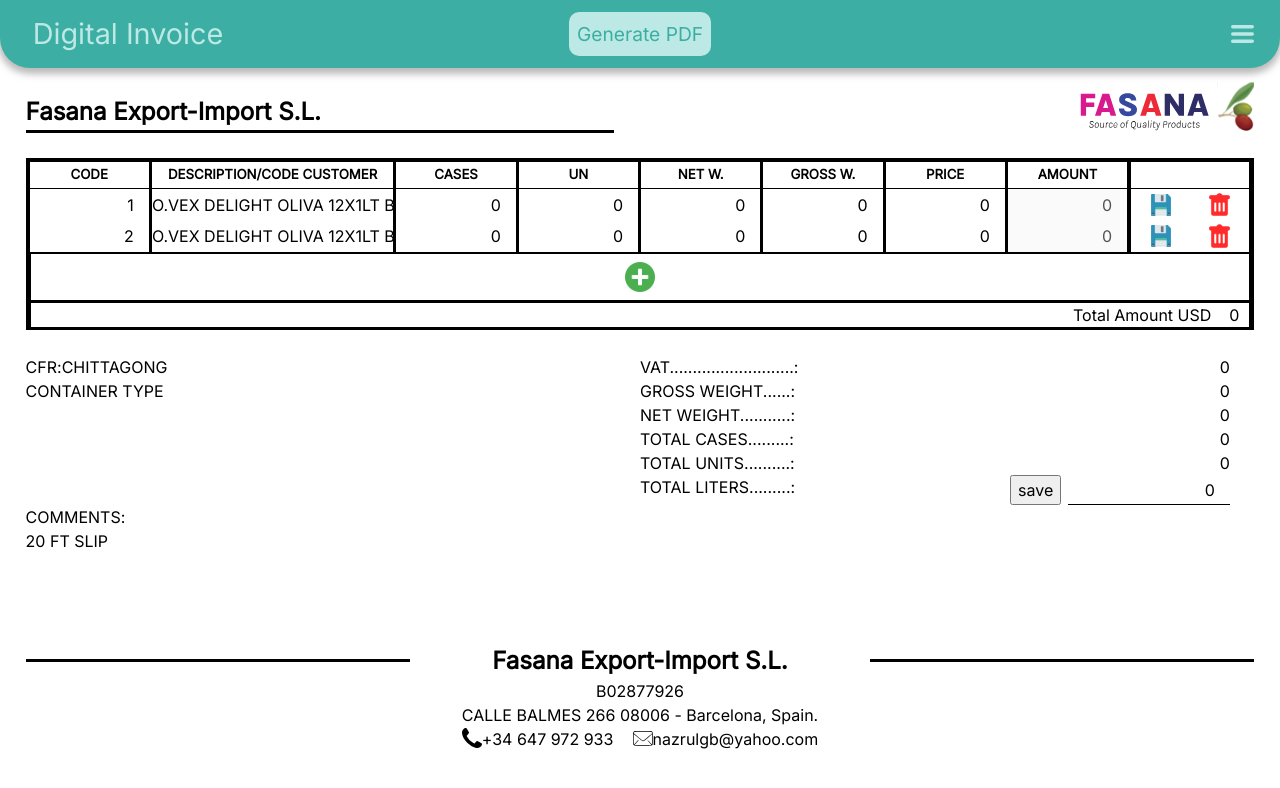
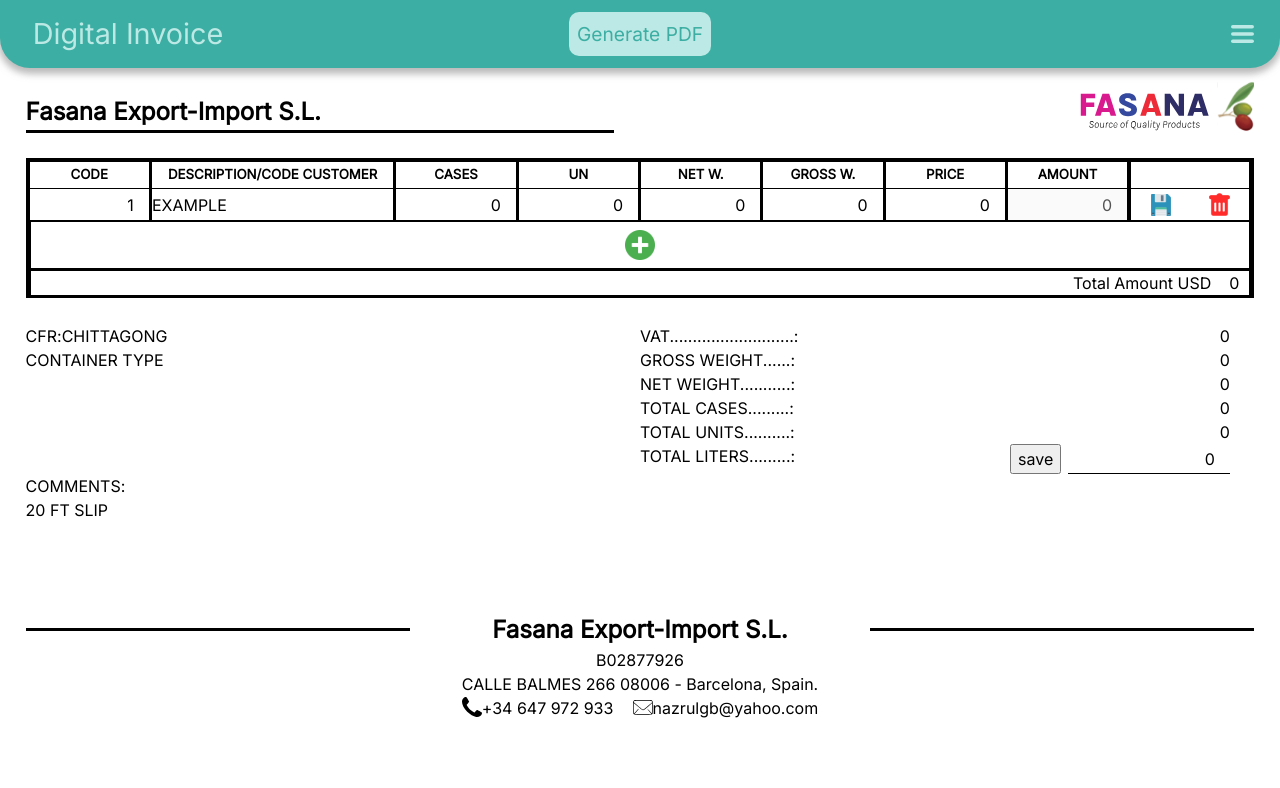
Before and after one commit to PDFgenerator/PDFgenerator.github.io, a React (Create React App) app: page / in a window 1280 px wide. Shown: the top 788 px of the page. Built offline with nearby package versions, Linux system fonts and the light colour scheme.

Commit message:
muted row in DB and description: EXAMPLE

```diff
--- a/src/App/Inovoice/table.jsx
+++ b/src/App/Inovoice/table.jsx
@@ -28,7 +28,7 @@
         let newROW = {
             id: uuidv4(),
             code: "1",
-            description: "example",
+            description: "EXAMPLE",
             cases: "0",
             un: "0.000",
             net: "0.000",
--- a/src/Repository/DataService.js
+++ b/src/Repository/DataService.js
@@ -31,25 +31,25 @@
             {
                 id: 1,
                 code: "1",
-                description: "O.VEX DELIGHT OLIVA 12X1LT BVR BANGLADES",
+                description: "EXAMPLE",
                 cases: 0,
                 un: "0",
                 net: "0",
                 gross: "0",
                 price: 0.00,
                 amount: 0.00,
-            },
-            {
-                id: 2,
-                code: "2",
-                description: "O.VEX DELIGHT OLIVA 12X1LT BVR BANGLADES",
-                cases: 0,
-                un: "0",
-                net: "0",
-                gross: "0",
-                price: 0.00,
-                amount: 0.00,
-            }// ,
+            }//,
+            // {
+            //     id: 2,
+            //     code: "2",
+            //     description: "O.VEX DELIGHT OLIVA 12X1LT BVR BANGLADES",
+            //     cases: 0,
+            //     un: "0",
+            //     net: "0",
+            //     gross: "0",
+            //     price: 0.00,
+            //     amount: 0.00,
+            // }// ,
             // {
             //     id: 3,
             //     code: "1",
```
